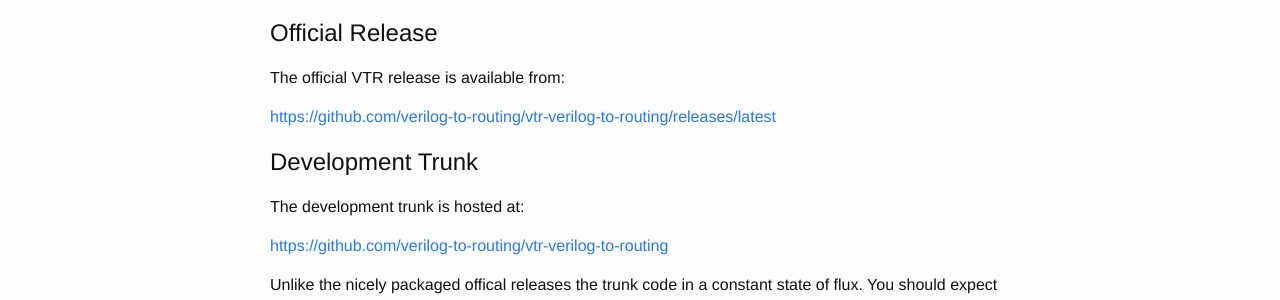
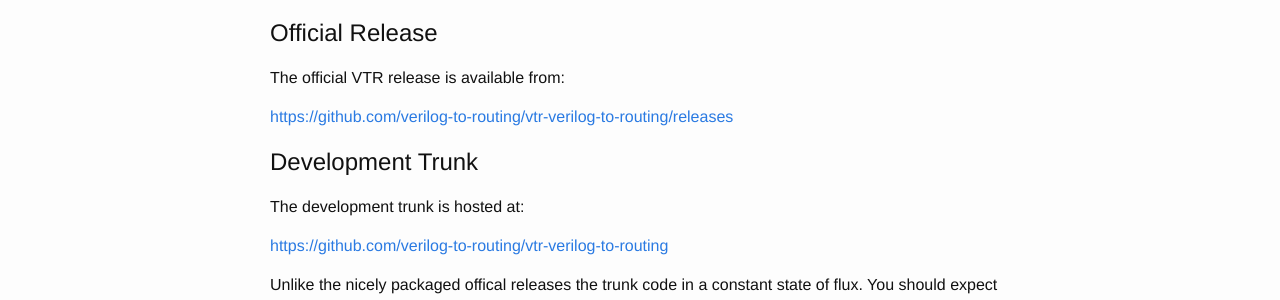
Before and after one commit to verilog-to-routing/verilog-to-routing.github.io, a Jekyll site: the page built from _pages/download.md, in a window 1280 px wide. Shown: the part 407-707 px from the top of the page. Built offline with Jekyll 4.4.1, drawn with Linux system fonts in a browser that asks for light colours.

Commit message:
Update download link

```diff
--- a/_pages/download.md
+++ b/_pages/download.md
@@ -20,7 +20,7 @@
 
 The official VTR release is available from:
 
-<https://github.com/verilog-to-routing/vtr-verilog-to-routing/releases/latest>
+<https://github.com/verilog-to-routing/vtr-verilog-to-routing/releases>
 
 Development Trunk
 =================
```
